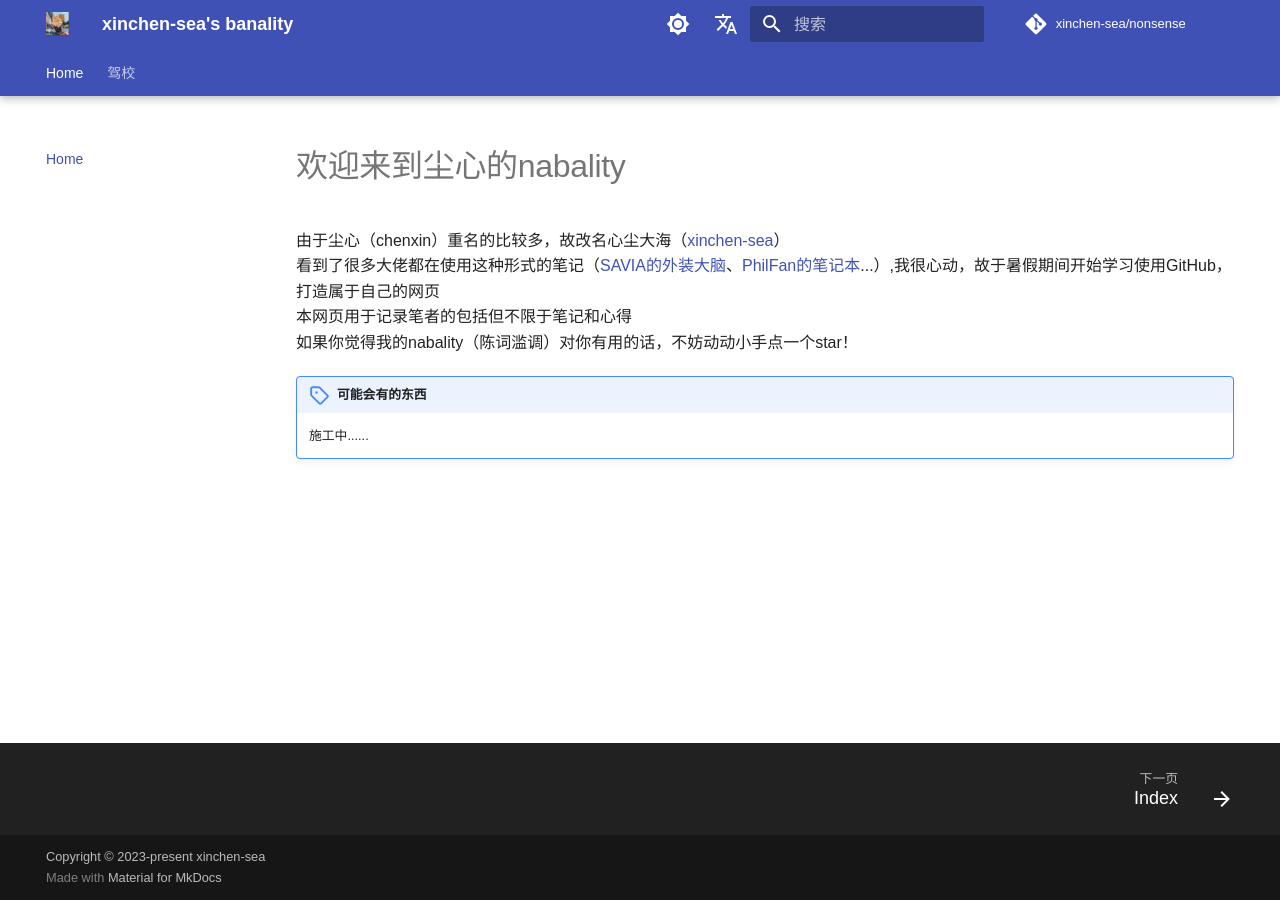
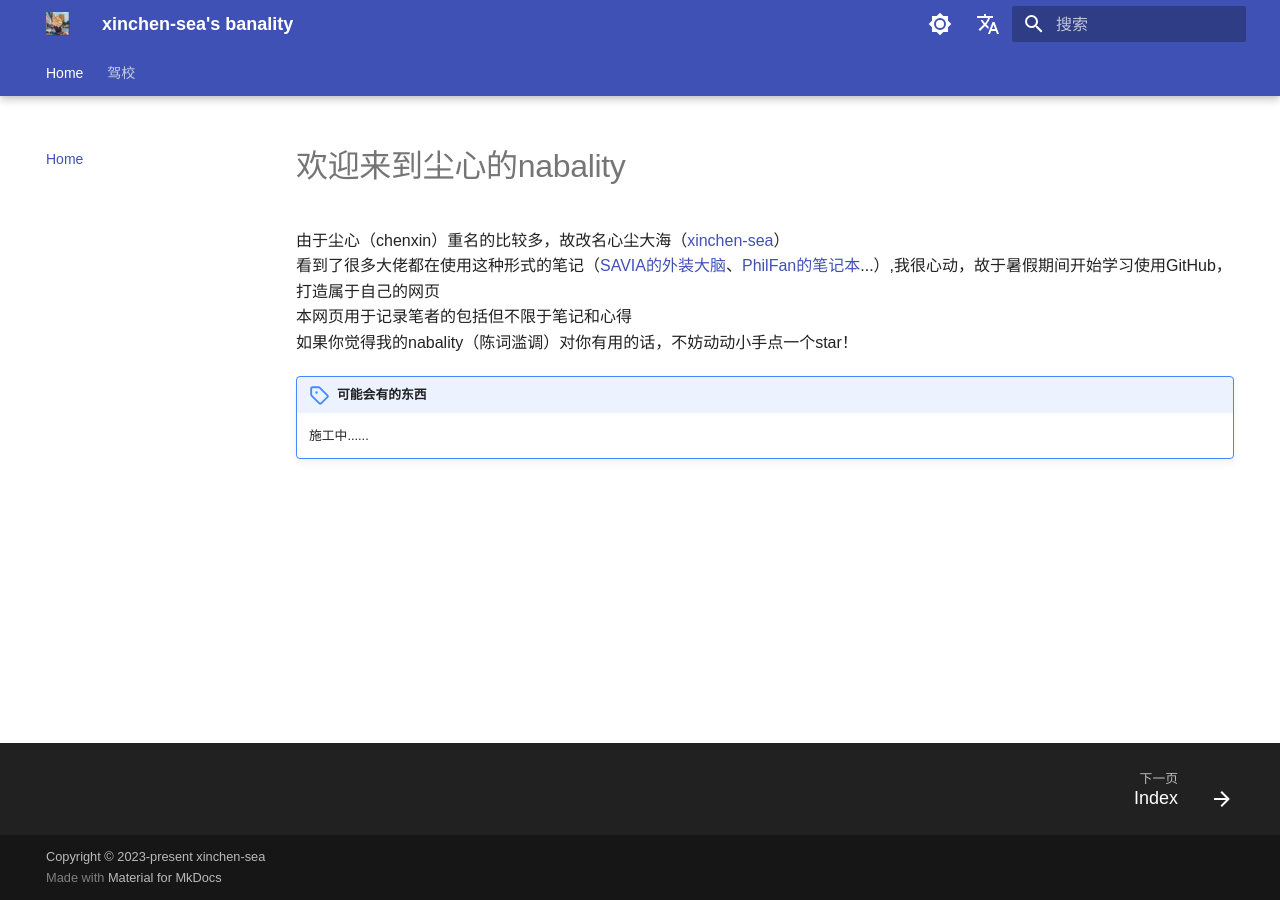
Before and after one commit to xinchen-sea/xinchen-sea.github.io, an MkDocs documentation site: the page built from docs/index.md, in a window 1280 px wide. Built offline with MkDocs 1.6.1 and Material for MkDocs 9.7.7, drawn with Linux system fonts in a browser that asks for light colours; some web fonts are replaced; plug-ins that fetch from the network failed and are left out; comment, search, counter and statistics services are not loaded; some of the changed lines change nothing that is shown.

Commit message:
Update mkdocs.yml

```diff
--- a/mkdocs.yml
+++ b/mkdocs.yml
@@ -5,8 +5,8 @@ site_description: 喜欢螺旋式上升的陈词滥调
 site_url: "https://www.xinchen-sea.com"
 
 # repository(库) information
-repo_name: 'xinchen-sea/nonsense'
-repo_url: 'https://github.com/xinchen-sea/xinchen-sea.github.io'
+# repo_name: 'xinchen-sea/nonsense'
+# repo_url: 'https://github.com/xinchen-sea/xinchen-sea.github.io'
 
 # copyright
 copyright: Copyright &copy; 2023-present <a href="https://github.com/xinchen-sea" target="_blank" rel="noopener noreferrer">xinchen-sea</a>
```
